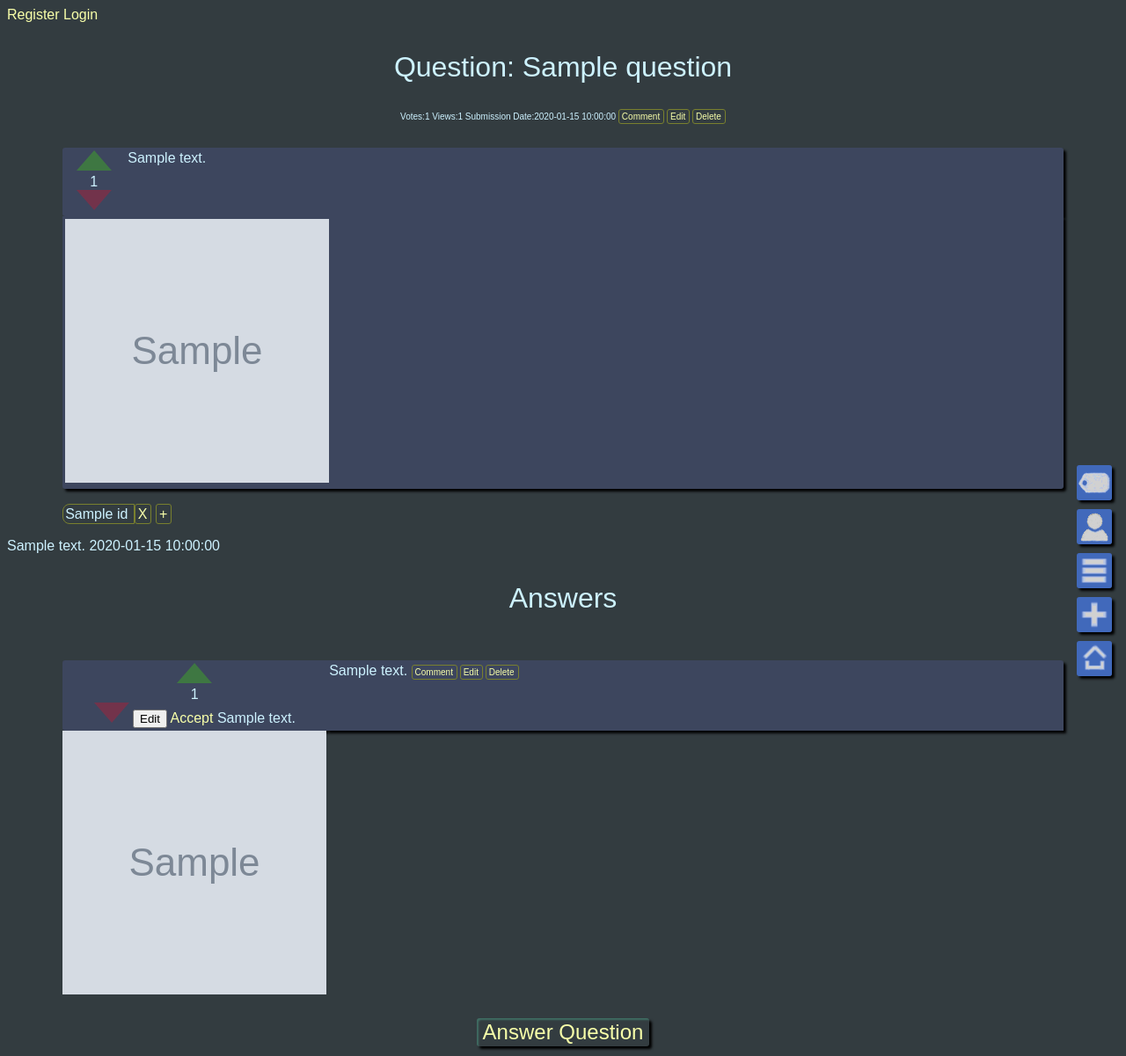
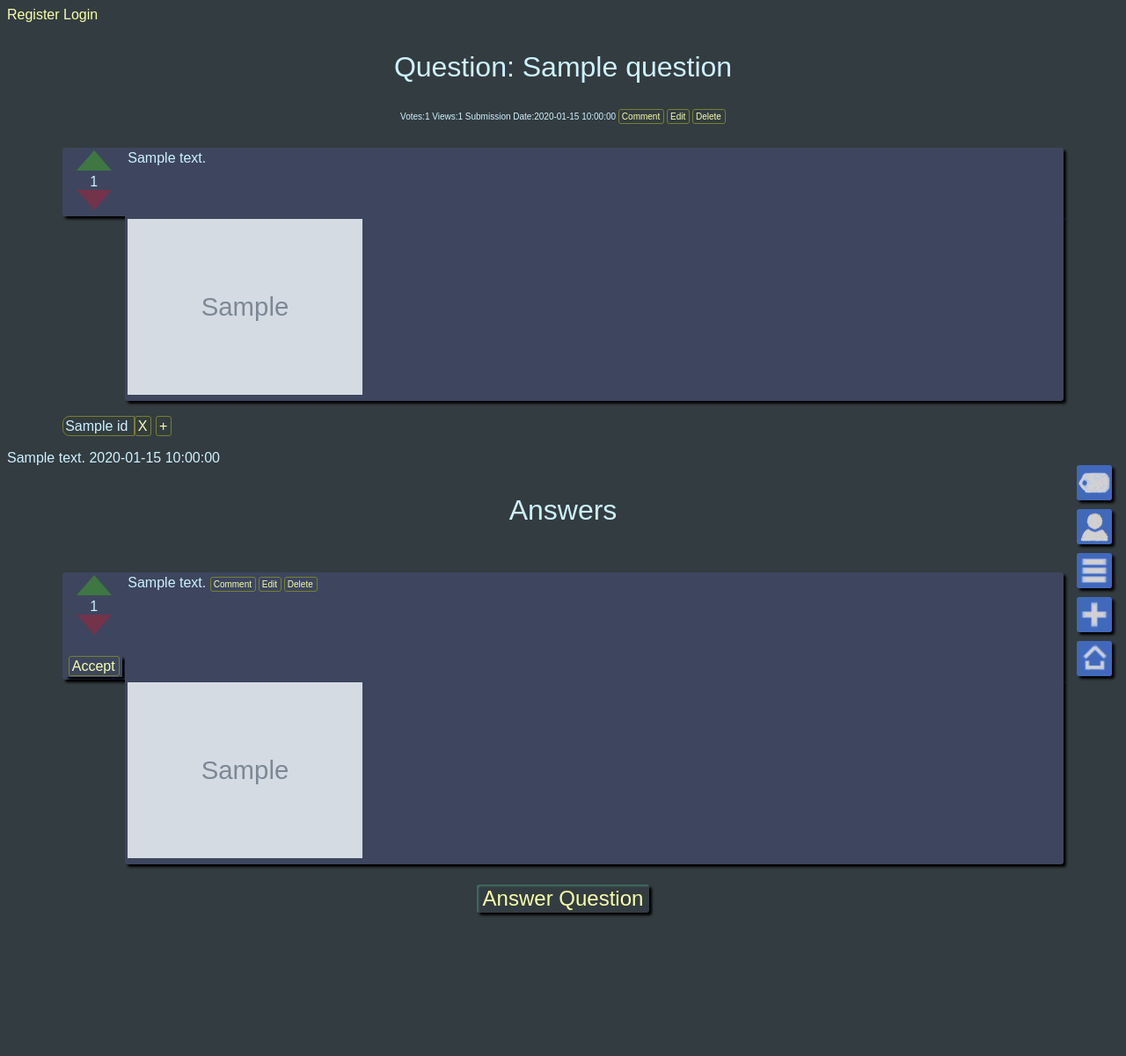
Before and after one commit to stefan-gherman/AskMate, a Flask app: template templates/question.html in a window 1280 px wide. Shown: the whole page at 88% size. After the commit the page ends 1042 px from the top, so only its background shows below. Run offline with Flask 2, Linux system fonts and the light colour scheme; the template is opened without the code that fills it: most values are stand-ins (such as "Sample title", 1, 10 or a date in 2020); grey boxes marked "Sample" are stand-in pictures; some libraries are stand-ins or nearby versions.

Commit message:
Add pictures UI details and Accept answer CSS

```diff
--- a/static/css/main.css
+++ b/static/css/main.css
@@ -83,6 +83,18 @@ a:active {
     border-bottom-left-radius: 3px;
 }
 
+.wrapped-accepted {
+    grid-column: 1 / 2;
+    grid-row: 2;
+    text-align: center;
+    margin-top: 20px;
+    background-color: rgb(61,70,94);
+    box-shadow: 3px 3px 3px black;
+    padding: 3px;
+    border-top-left-radius: 3px;
+    border-bottom-left-radius: 3px;
+}
+
 .wrapped-title {
     grid-column: 2/17;
     grid-row: 1;
@@ -98,7 +110,7 @@ a:active {
 }
 
 .wrapped-message {
-    grid-column: 1/17;
+    grid-column: 2/17;
     grid-row: 2;
     background-color: rgb(61,70,94);
     box-shadow: 3px 3px 3px black;
@@ -106,6 +118,19 @@ a:active {
     border-bottom-right-radius: 3px;
     border-bottom-left-radius: 3px;
 }
+
+.wrapped-image {
+    margin-top: 0px;
+    grid-column: 2/17;
+    grid-row: 3;
+    background-color: rgb(61,70,94);
+    box-shadow: 3px 3px 3px black;
+    padding: 3px;
+    border-bottom-right-radius: 3px;
+    border-bottom-left-radius: 3px;
+}
+
+
 
 .vote-button {
     opacity: 40%;
--- a/templates/question.html
+++ b/templates/question.html
@@ -26,17 +26,20 @@
         {{ questions.vote_number }}
         <br>
         <a href="{{ url_for('route_question_vote_down', question_id=questions.id) }}" class="vote-button">
-                    <img src="/static/local_ico/vote-down-button.png">
+            <img src="/static/local_ico/vote-down-button.png">
         </a>
     </div>
     <div class="wrapped-title">
         {{ questions.message }}
     </div>
-    <div class="wrapped-message">
-        {% if questions['image'] != '../static/img/' %}
-        <img src="{{ questions.image }}" alt="question image" id="image" width="300px" height="300px">
+
+        {% if (questions.image == '../static/img/' or questions.image == None) %}
+
+        {% else %}
+            <div class="wrapped-message">
+                <img src="{{ questions.image }}" alt="question image" id="image" height="200px">
+            </div>
         {% endif %}
-    </div>
 
 </div>
 
@@ -84,16 +87,12 @@
         <a href="{{ url_for('route_answer_vote_down', answer_id=answer.id) }}" class="vote-button">
                     <img src="/static/local_ico/vote-down-button.png">
         </a>
-        <a href="{{ url_for('route_edit_answer', answer_id = answer.id , question_id = answer.question_id) }}">
-            <button class="links">Edit</button></a>
-
-        <a href="{{ url_for('route_accept_answer', answer_id = answer.id) }}">
-        Accept
-        </a>
-
-        {% autoescape false %}{{ answer.message }}{% endautoescape %}
-
+        <div class="wrapped-accepted">
+            <a href="{{ url_for('route_accept_answer', answer_id = answer.id) }}" class="action-button">
+                Accept
+            </a>
     </div>
+</div>
 
     <div class="wrapped-title">
         {{ answer.message }}
@@ -104,11 +103,15 @@
         </span>
     </div>
 
-    <div>
-        {% if answer.image != '../static/img/' %}
-            <img src="{{ answer.image }}" alt="question image" id="image" width="300px" height="300px">
+
+        {% if (answer.image == '../static/img/' or answer.image == None) %}
+
+        {% else %}
+            <div class="wrapped-message">
+                <img src="{{ answer.image }}" alt="answer image" height="200px">
+            </div>
         {% endif %}
-    </div>
+
 
 </div>
 
```
